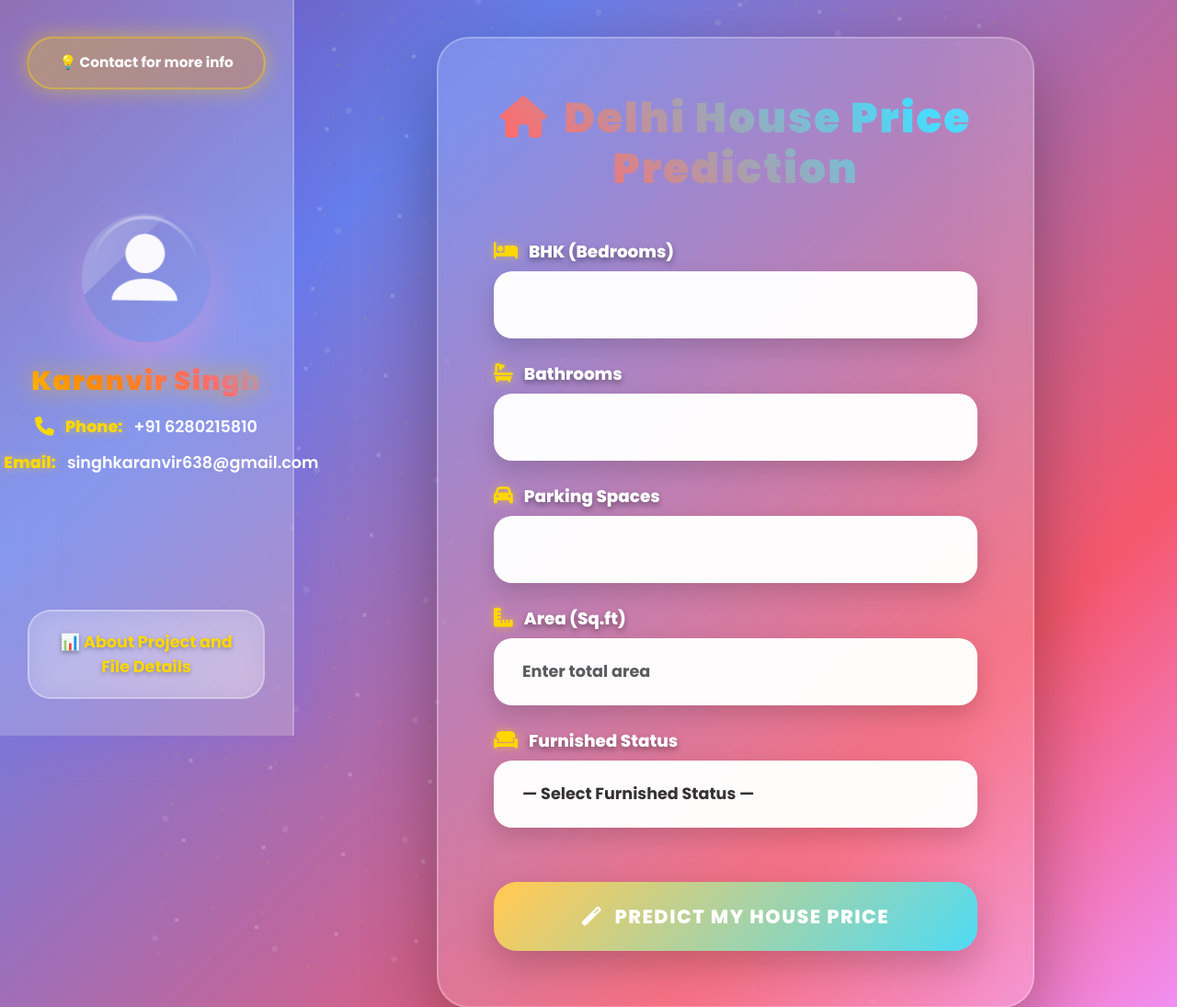
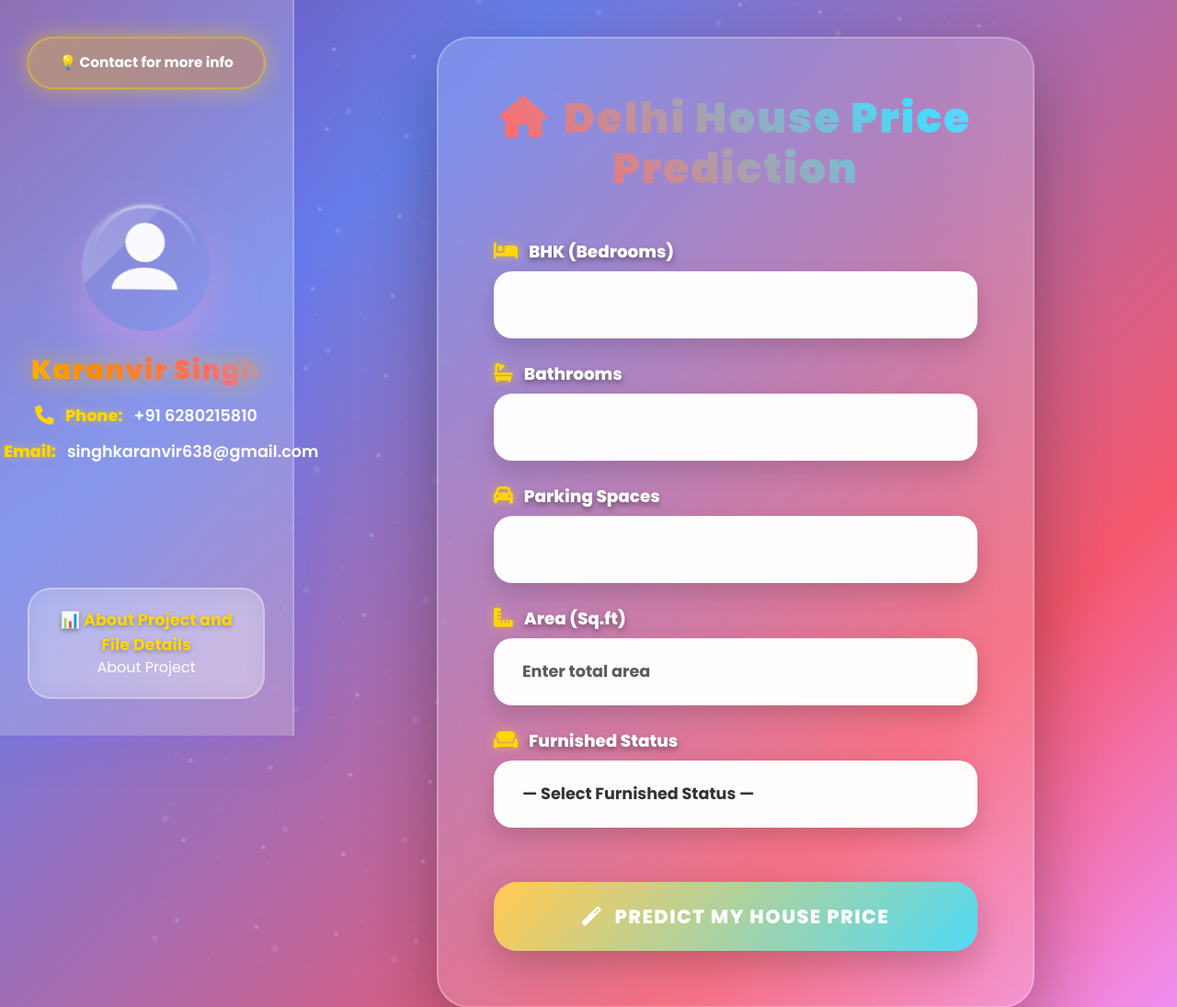
Before and after one commit to singhkaranvir638-rgb/Delhi-House-Price-Prediction, a Flask app: page / in a window 1280 px wide. Shown: the top 1095 px of the page at 92% size. Run offline with Flask 3, Linux system fonts and the light colour scheme; parts of the project's set-up code (start-up, migrations or seed data) failed here and were passed over.

Commit message:
Update templates/index.html

```diff
--- a/templates/index.html
+++ b/templates/index.html
@@ -728,6 +728,9 @@
             <!-- About Project & File Details at BOTTOM -->
             <div class="about-section" data-bs-toggle="modal" data-bs-target="#aboutModal">
                 <p>📊 About Project and File Details</p>
+            <a href="/about" class="nav-link">
+             About Project
+                </a>
             </div>
         </div>
 
```
